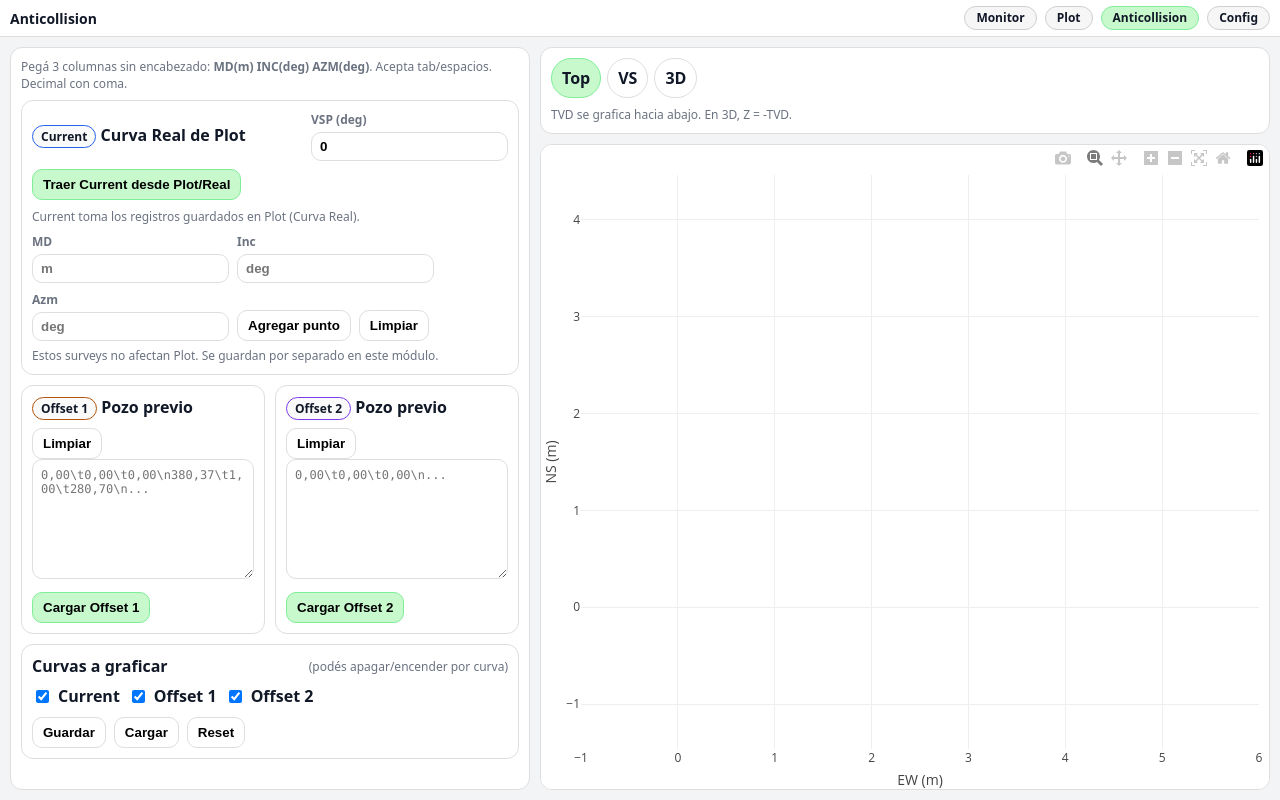
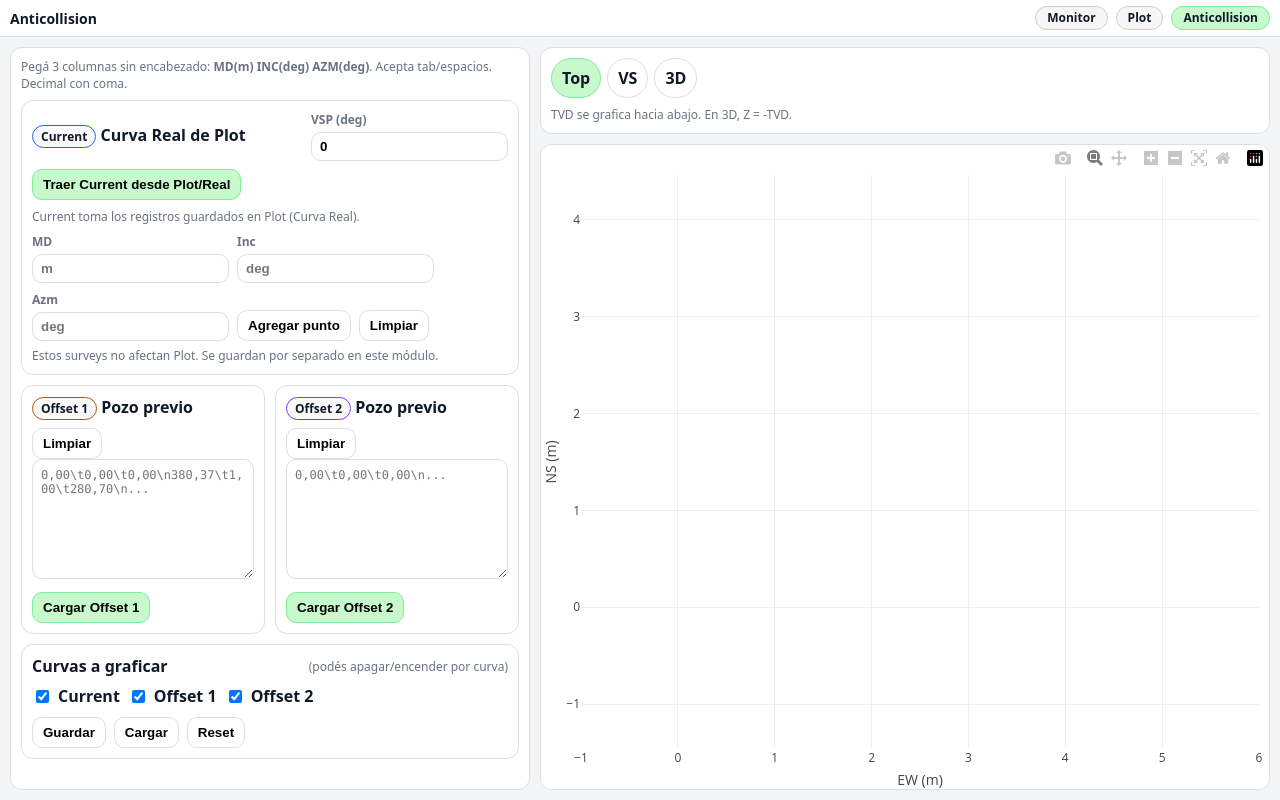
Before and after one commit to educode007/mwdlive, a Flask app: page /anticollision in a window 1280 px wide. Run offline with Flask 3, Linux system fonts and the light colour scheme; some libraries are stand-ins or nearby versions.

Commit message:
WAPP Anticollision: remove Config tab from top nav

```diff
--- a/templates/anticollision.html
+++ b/templates/anticollision.html
@@ -250,7 +250,6 @@
           <a href="/" class="nav-link">Monitor</a>
           <a href="/plotter" class="nav-link">Plot</a>
           <a href="/anticollision" class="nav-link active">Anticollision</a>
-          <a href="/?open_config=1" class="nav-link">Config</a>
         </nav>
       </div>
 
```
